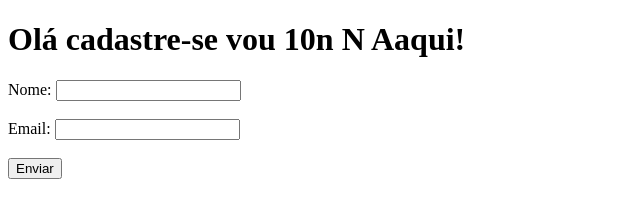
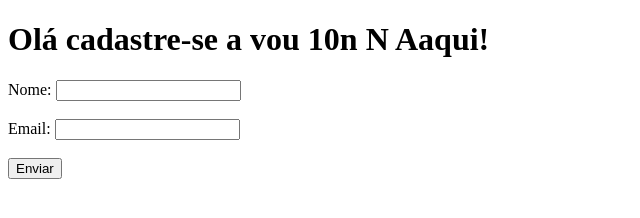
Before and after one commit to panzo11/DesafioDevOps_2024, a plain HTML site: page frontend/index.html in a window 1280 px wide. Shown: the whole page, without its empty margins (0-640 px from the left). Drawn offline with Linux system fonts and the light colour scheme.

Commit message:
deploy 1

```diff
--- a/frontend/index.html
+++ b/frontend/index.html
@@ -6,7 +6,7 @@
   <title>Formulário</title>
 </head>
 <body>
-  <h1>Olá cadastre-se vou 10n N Aaqui!</h1>
+  <h1>Olá cadastre-se  a vou 10n N Aaqui!</h1>
   <form id="form">
     <label for="name">Nome:</label>
     <input type="text" id="name" name="name" required><br><br>
```
